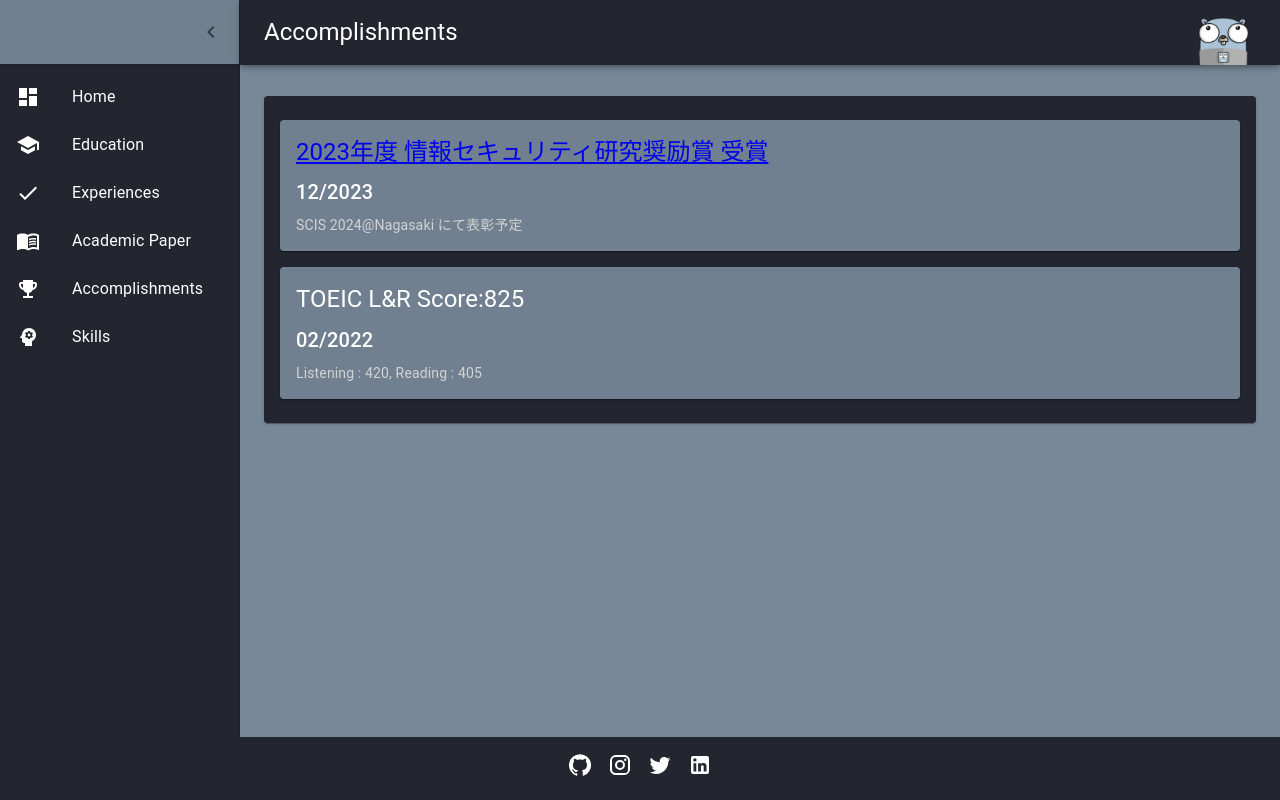
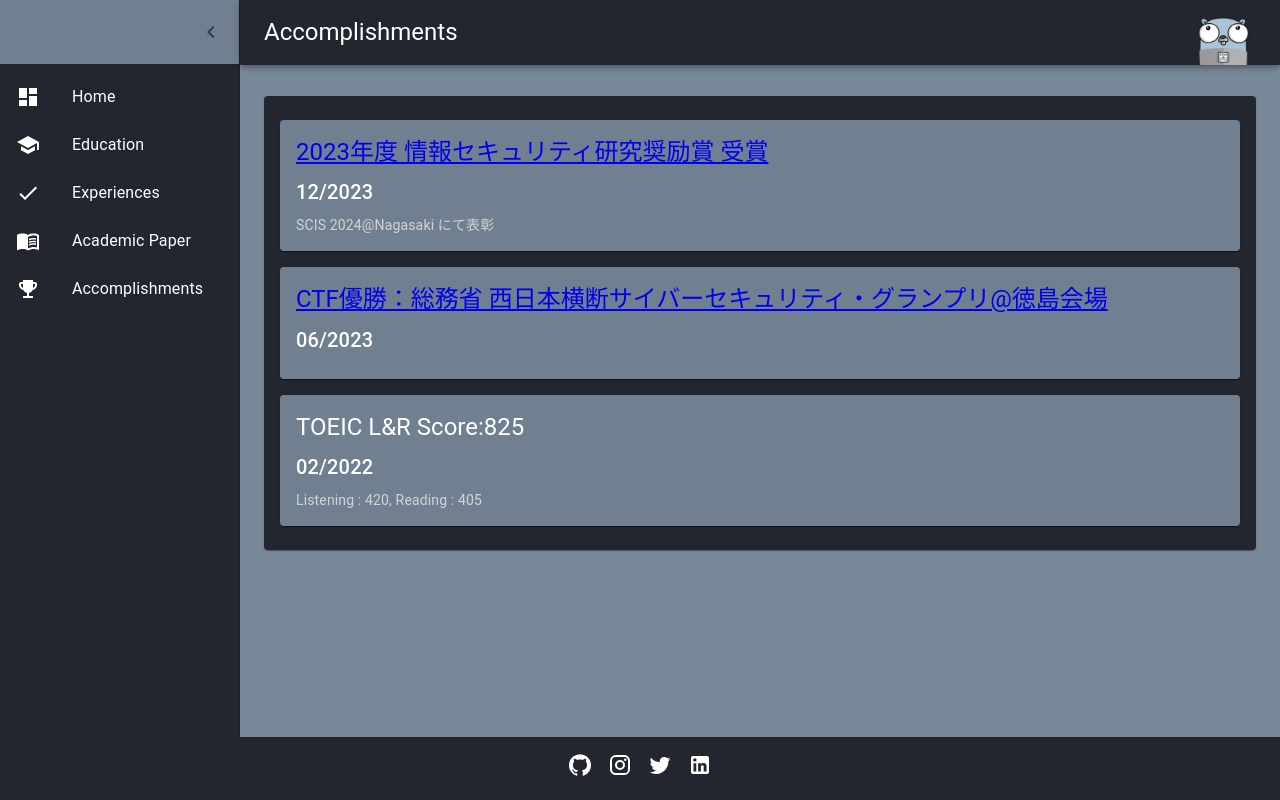
Before and after one commit to trapedev/trapedev.github.io, a React (Create React App) app in the folder app/: page /#/accomplishments in a window 1280 px wide. Built offline with nearby package versions, Linux system fonts and the light colour scheme.

Commit message:
commit all changes

```diff
--- a/app/src/pages/accomplishments.tsx
+++ b/app/src/pages/accomplishments.tsx
@@ -14,6 +14,7 @@ const Accomplishments = () => {
       <BaseContainer>
         <BaseItem xs={12}>
           <ISEC2023 />
+          <CTF2023 />
           <TOEIC />
         </BaseItem>
       </BaseContainer>
@@ -41,7 +42,21 @@ const ISEC2023 = () => {
         hyperLink="https://www.ieice.org/~isec/award-encouragement.html"
       />
       <SubTitle title={"12/2023"} />
-      <SecondaryText data={"SCIS 2024@Nagasaki にて表彰予定"} />
+      <SecondaryText data={"SCIS 2024@Nagasaki にて表彰"} />
     </SingleCardItem>
   );
 };
+
+const CTF2023 = () => {
+  return (
+    <SingleCardItem>
+      <Title
+        title={
+          "CTF優勝：総務省 西日本横断サイバーセキュリティ・グランプリ@徳島会場"
+        }
+        hyperLink="https://www.soumu.go.jp/soutsu/kinki/topics/01sotsu07_01002069.html"
+      />
+      <SubTitle title={"06/2023"} />
+    </SingleCardItem>
+  );
+};
--- a/app/src/pages/list/listItems.tsx
+++ b/app/src/pages/list/listItems.tsx
@@ -5,7 +5,6 @@ import ListItemText from "@mui/material/ListItemText";
 import DashboardIcon from "@mui/icons-material/Dashboard";
 import SchoolIcon from "@mui/icons-material/School";
 import EmojiEventsIcon from "@mui/icons-material/EmojiEvents";
-import PsychologyIcon from "@mui/icons-material/Psychology";
 import MenuBookIcon from "@mui/icons-material/MenuBook";
 import DoneIcon from "@mui/icons-material/Done";
 // import EditNoteIcon from "@mui/icons-material/EditNote";
@@ -43,18 +42,6 @@ const ListItems = () => {
         </ListItemIcon>
         <ListItemText primary={"Accomplishments"} sx={{ color: "white" }} />
       </ListItemButton>
-      <ListItemButton href="/#/skills">
-        <ListItemIcon>
-          <PsychologyIcon sx={{ color: "white" }} />
-        </ListItemIcon>
-        <ListItemText primary={"Skills"} sx={{ color: "white" }} />
-      </ListItemButton>
-      {/* <ListItemButton href="/#/blog">
-        <ListItemIcon>
-          <EditNoteIcon sx={{ color: "white" }} />
-        </ListItemIcon>
-        <ListItemText primary={"Blog"} sx={{ color: "white" }} />
-      </ListItemButton> */}
     </>
   );
 };
```
Also changed, not shown: app/src/pages/experiences.tsx (+0 -7 lines), 7 other files (tests, documents, lock files or other folders).
